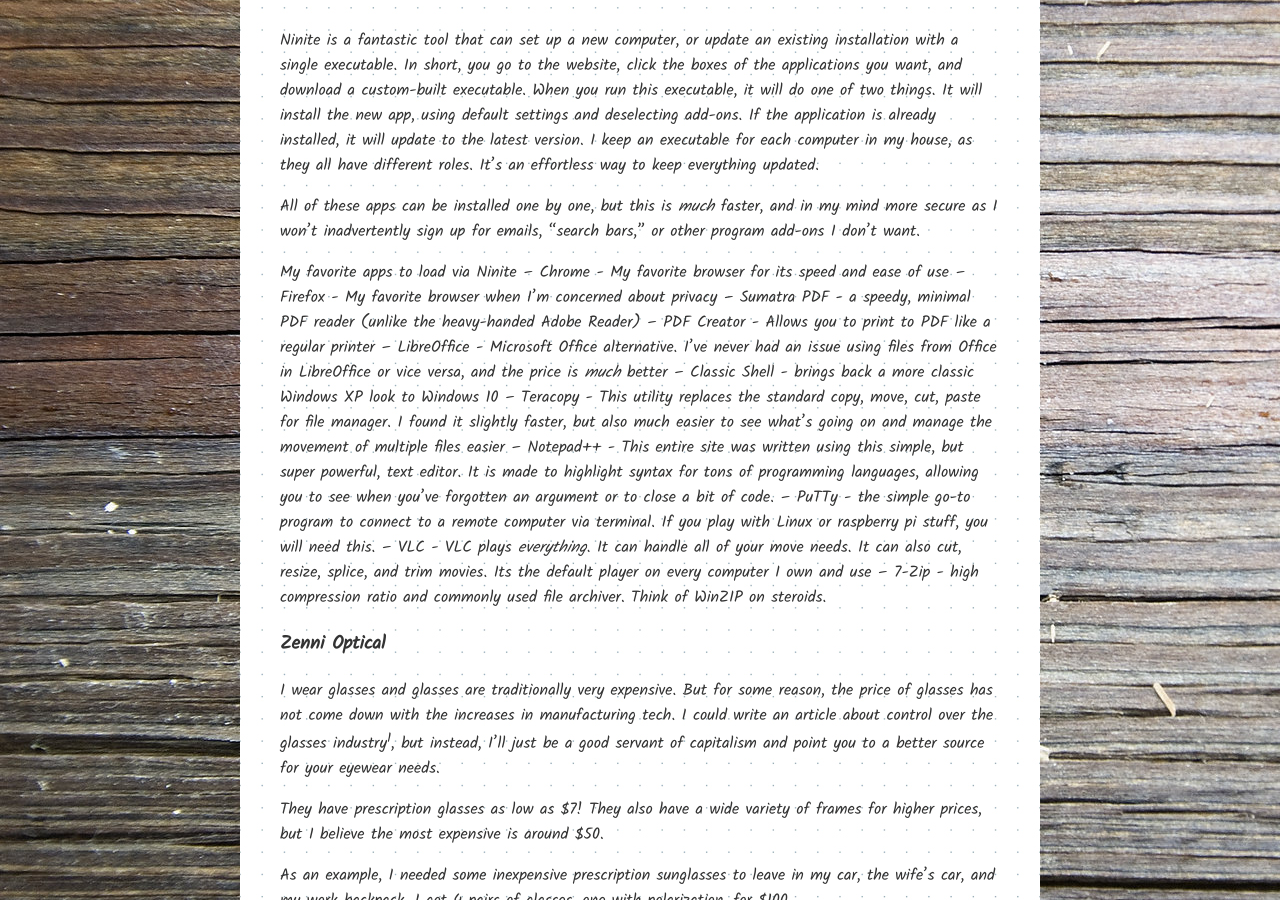
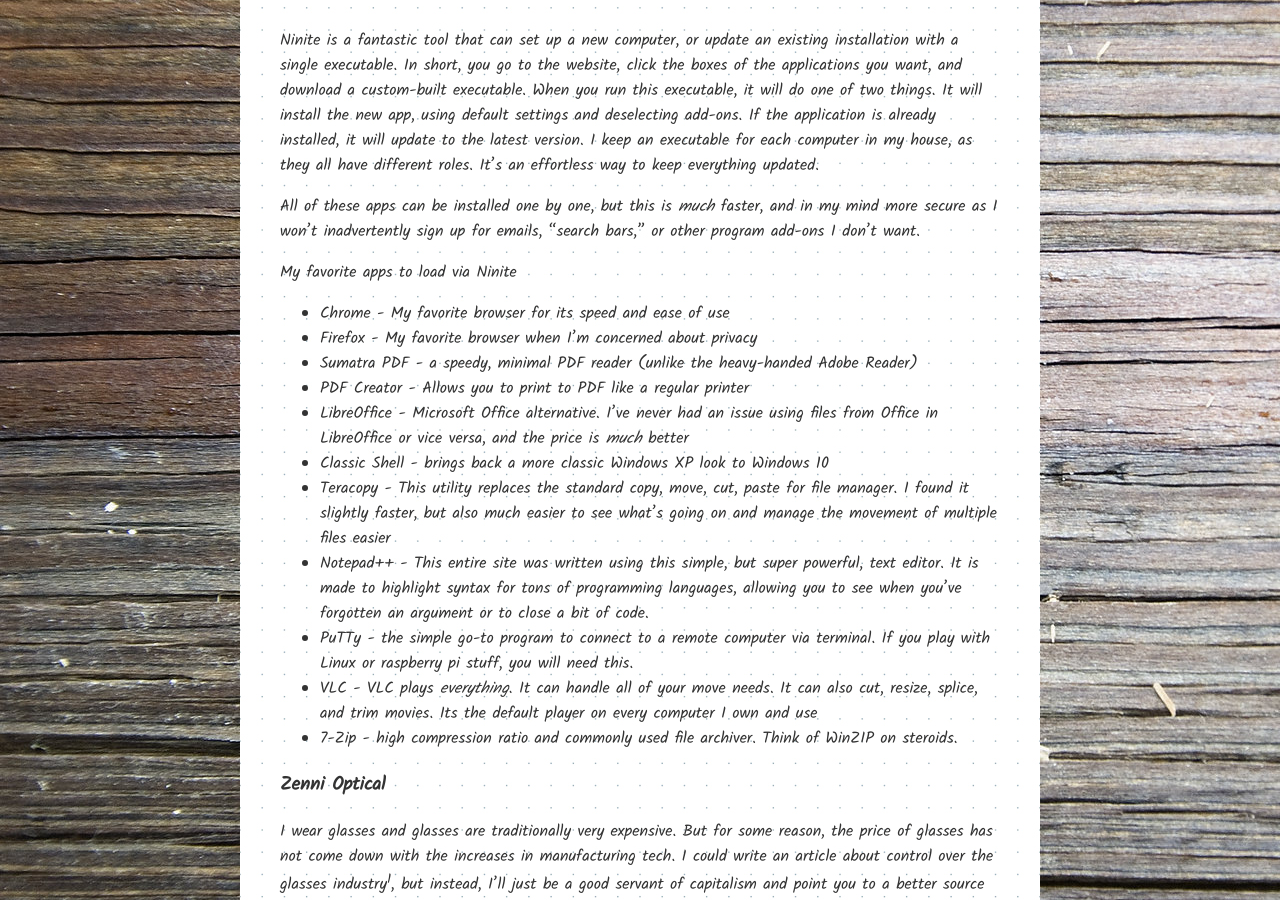
Before and after one commit to thebuda/thebuda.github.io, a Jekyll site: the page built from _other/Useful_Links.md, in a window 1280 px wide and 900 px high, scrolled down 378 px. Built offline with Jekyll 4.4.1, drawn with Linux system fonts in a browser that asks for light colours.

```diff
--- a/_other/Useful_Links.md
+++ b/_other/Useful_Links.md
@@ -16,17 +16,17 @@ Ninite is a fantastic tool that can set up a new computer, or update an existing
 All of these apps can be installed one by one, but this is *much* faster, and in my mind more secure as I won't inadvertently sign up for emails, "search bars," or other program add-ons I don't want.
 
 My favorite apps to load via Ninite
--- [Chrome](https://www.google.com/chrome/) - My favorite browser for its speed and ease of use
--- [Firefox](https://www.mozilla.org/en-US/firefox/) - My favorite browser when I'm concerned about privacy
--- [Sumatra PDF](https://www.sumatrapdfreader.org/free-pdf-reader.html) - a speedy, minimal PDF reader (unlike the heavy-handed Adobe Reader)
--- [PDF Creator](https://www.pdfforge.org/pdfcreator) - Allows you to print to PDF like a regular printer
--- [LibreOffice](https://www.libreoffice.org/) - Microsoft Office alternative.  I've never had an issue using files from Office in LibreOffice or vice versa, and the price is *much* better
--- [Classic Shell](http://www.classicshell.net/) - brings back a more classic Windows XP look to Windows 10
--- [Teracopy](https://www.codesector.com/teracopy) - This utility replaces the standard copy, move, cut, paste for file manager.  I found it slightly faster, but also much easier to see what's going on and manage the movement of multiple files easier
--- [Notepad++](https://notepad-plus-plus.org/) - This entire site was written using this simple, but super powerful, text editor.  It is made to highlight syntax for tons of programming languages, allowing you to see when you've forgotten an argument or to close a bit of code.
--- [PuTTy](https://www.chiark.greenend.org.uk/~sgtatham/putty/) - the simple go-to program to connect to a remote computer via terminal.  If you play with Linux or raspberry pi stuff, you will need this.
--- [VLC](https://www.videolan.org/vlc/index.html) - VLC plays *everything*.  It can handle all of your move needs. It can also cut, resize, splice, and trim movies.  Its the default player on every computer I own and use
--- [7-Zip](https://www.7-zip.org/) - high compression ratio and commonly used file archiver.  Think of WinZIP on steroids.
+- [Chrome](https://www.google.com/chrome/) - My favorite browser for its speed and ease of use
+- [Firefox](https://www.mozilla.org/en-US/firefox/) - My favorite browser when I'm concerned about privacy
+- [Sumatra PDF](https://www.sumatrapdfreader.org/free-pdf-reader.html) - a speedy, minimal PDF reader (unlike the heavy-handed Adobe Reader)
+- [PDF Creator](https://www.pdfforge.org/pdfcreator) - Allows you to print to PDF like a regular printer
+- [LibreOffice](https://www.libreoffice.org/) - Microsoft Office alternative.  I've never had an issue using files from Office in LibreOffice or vice versa, and the price is *much* better
+- [Classic Shell](http://www.classicshell.net/) - brings back a more classic Windows XP look to Windows 10
+- [Teracopy](https://www.codesector.com/teracopy) - This utility replaces the standard copy, move, cut, paste for file manager.  I found it slightly faster, but also much easier to see what's going on and manage the movement of multiple files easier
+- [Notepad++](https://notepad-plus-plus.org/) - This entire site was written using this simple, but super powerful, text editor.  It is made to highlight syntax for tons of programming languages, allowing you to see when you've forgotten an argument or to close a bit of code.
+- [PuTTy](https://www.chiark.greenend.org.uk/~sgtatham/putty/) - the simple go-to program to connect to a remote computer via terminal.  If you play with Linux or raspberry pi stuff, you will need this.
+- [VLC](https://www.videolan.org/vlc/index.html) - VLC plays *everything*.  It can handle all of your move needs. It can also cut, resize, splice, and trim movies.  Its the default player on every computer I own and use
+- [7-Zip](https://www.7-zip.org/) - high compression ratio and commonly used file archiver.  Think of WinZIP on steroids.
 
 ### [Zenni Optical](https://www.zennioptical.com/)
 
@@ -56,3 +56,5 @@ The software can be installed on Windows, Mac, or Linux.  Windows users will wan
 ### [BitWarden](https://bitwarden.com/)
 
 Password management is *critical*.  YOu need unique passwords for all of your systems. At the rate of hacks in the news, you can not trust that your username, email, and passwords are not a day away from being leaked or stolen.  BitWarden solves that problem with a cross-platform, user-friendly, cloud-based password management system that works on android, iPhone, as plugins for Chrome and Firefox, and directly in the browser.  It's free, open-source, and *highly* recommended by people in the cybersecurity world.
+
+***
```
